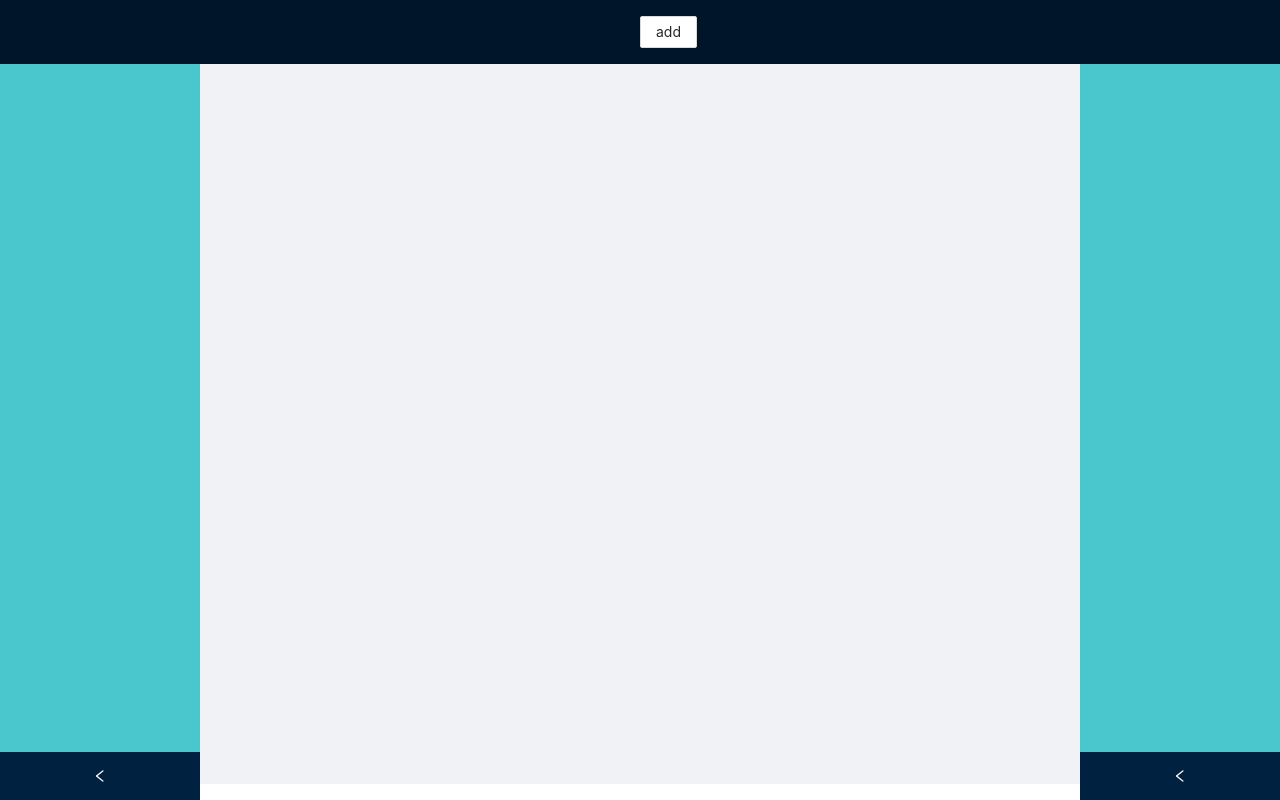
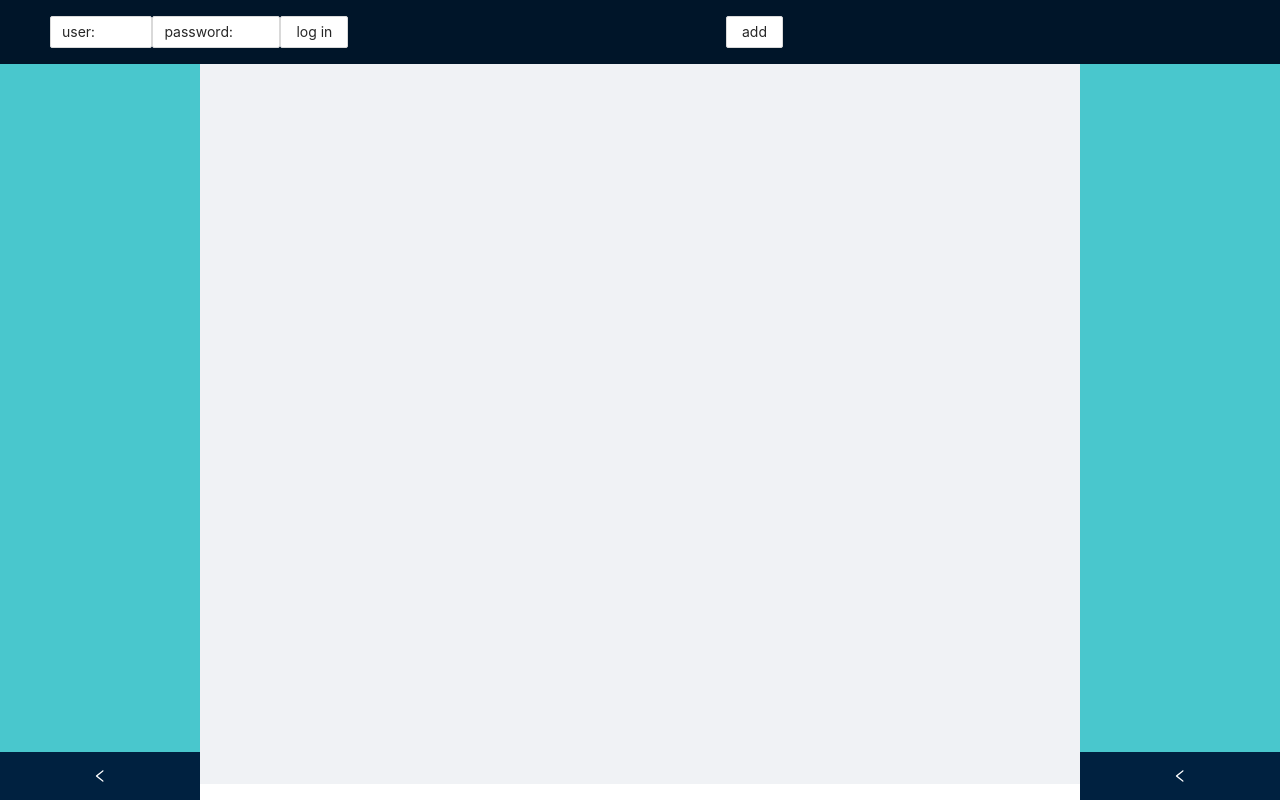
Before and after one commit to Xeon-all/SE-Web-project, a React (Create React App) app in the folder my-app/: page / in a window 1280 px wide. Built offline with nearby package versions, Linux system fonts and the light colour scheme.

Commit message:
add basic login structure

```diff
--- a/my-app/src/App.js
+++ b/my-app/src/App.js
@@ -49,7 +49,10 @@ function App() {
     <>
     <Layout>
       <Header>
-        <Button style = {{marginLeft: '50%'}} onClick = {handleAdd}>
+        <Input prefix = {'user:'} style = {{width: "8vw",}}/>
+        <Input prefix = {'password:'} style = {{width: "10vw",}}/>
+        <Button> log in </Button>
+        <Button style = {{marginLeft: '32%'}} onClick = {handleAdd}>
           add
         </Button>
       </Header>
```
